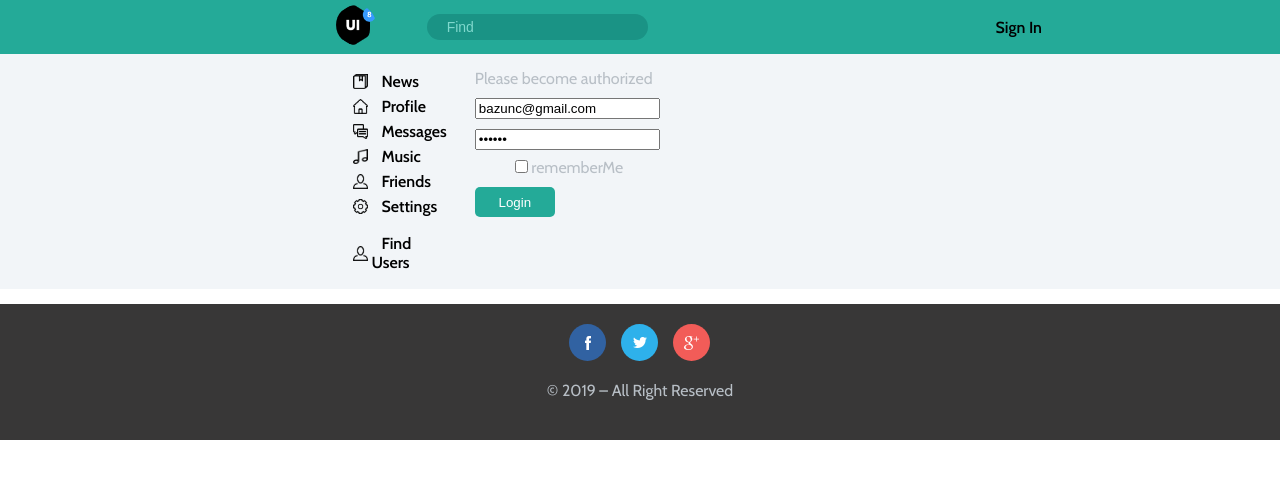
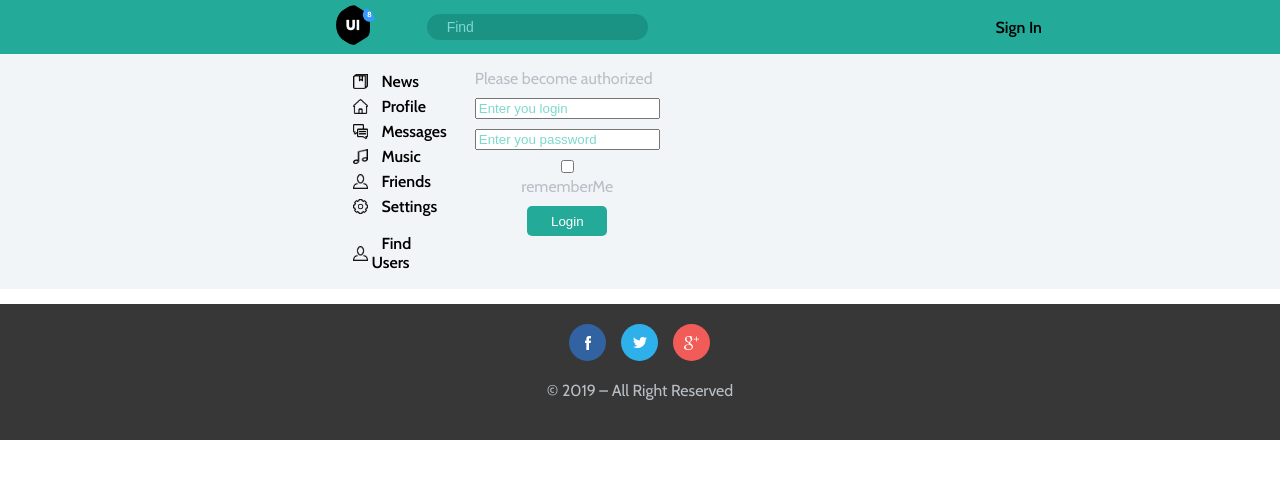
Before and after one commit to abazunts/react, a React (Create React App) app: page /login in a window 1280 px wide. Shown: the top 478 px of the page. Built offline with nearby package versions, Linux system fonts and the light colour scheme; no server answers.

Commit message:
добавил redux-form на страничку логин

```diff
--- a/package.json
+++ b/package.json
@@ -12,6 +12,7 @@
     "react-router-dom": "^4.3.1",
     "react-scripts": "2.1.5",
     "redux": "^4.0.1",
+    "redux-form": "^8.2.3",
     "redux-thunk": "^2.3.0"
   },
   "scripts": {
--- a/src/Components/Login/Login.js
+++ b/src/Components/Login/Login.js
@@ -1,69 +1,29 @@
 import React from "react"
 import s from './login.module.css'
-import {statuses} from "../../DAL/statuses";
 import {Redirect} from "react-router-dom";
+import LoginForm from "./LoginForm";
+import {reduxForm} from "redux-form";
 
 let Login = (props) => {
-    let {email, password, captchaUrl, captchaText, message, status, captchaIsRequired, userId} = props.loginPage;
-    let {login,setChangeEmail,setChangePassword,setCaptchaText,setRememberMe, getCaptcha} = props;
+
+    let onSubmit = (value) => {
+
+    };
 
     if (props.isAuth) {
         return <Redirect to={'/profile'} />
     }
-    let onChangeEmail = (e) => {
-        setChangeEmail(e.target.value)
-    }
-    let onChangePassword = (e) => {
-        setChangePassword(e.target.value)
-    }
-
-    let onChangeCaptcha = (e) => {
-        setCaptchaText(e.target.value)
-    }
-
-    let onChangeRememberMe = (e) => {
-        setRememberMe(e.target.checked)
-    }
-
 
     return (
         <div className={s.login}>
             Please become authorized
-            <div className={s.input}>
-                <div className={s.inputName}>
-                    <input placeholder={'Enter you login'} onChange={onChangeEmail} value={email}/>
-                </div>
-                <div className={s.inputPassword}>
-                    <input placeholder={'Enter you password'} onChange={onChangePassword} type={'password'}
-                           value={password}/>
-                </div>
-                <div>
-                    <input type='checkbox' onChange={onChangeRememberMe}/>rememberMe
-                </div>
-                {captchaIsRequired &&
-                <div>
-                    <div>
-                        <img className={s.captcha} src={captchaUrl}/>
-                    </div>
-                    <div>
-                        <button onClick={() => getCaptcha()}>Update</button>
-                    </div>
-                    <div>
-                        <input type='text' onChange={onChangeCaptcha} value={captchaText}/>
-                    </div>
-                </div>
-                }
-            </div>
-            <div>
-                <button onClick={() => login()}
-                        disabled={status === statuses.IN_PROGRESS} className={s.buttonLogin}>Login
-                </button>
-            </div>
-            <div className={s.errorMessage}>
-                {message}
-            </div>
+            <LoginReduxForm {...props} onSubmit={onSubmit} />
         </div>
     )
-}
+};
+
+let LoginReduxForm = reduxForm({
+    form: 'login-form'
+})(LoginForm);
 
 export default Login;
--- /dev/null
+++ b/src/Components/Login/LoginForm.js
@@ -0,0 +1,83 @@
+import React from "react"
+import s from './login.module.css'
+import {statuses} from "../../DAL/statuses";
+import {Field} from "redux-form";
+
+let LoginForm = (props) => {
+    let {email, password, captchaUrl, captchaText, message, status, captchaIsRequired} = props.loginPage;
+    let {login, getCaptcha, setChangeEmail,setChangePassword,setCaptchaText,setRememberMe} = props;
+
+
+
+    let onChangeEmail = (e) => {
+        setChangeEmail(e.target.value)
+    }
+    let onChangePassword = (e) => {
+        setChangePassword(e.target.value)
+    }
+
+    let onChangeCaptcha = (e) => {
+        setCaptchaText(e.target.value)
+    }
+
+    let onChangeRememberMe = (e) => {
+        setRememberMe(e.target.checked)
+    }
+
+    return (
+        <form onSubmit={props.handleSubmit}>
+            <div className={s.input}>
+                <div className={s.inputName}>
+                    <Field component={Input} name='login' placeholder={'Enter you login'} onChange={onChangeEmail} value={email}
+                    validate={[fieldRequired]}
+                    />
+                </div>
+                <div className={s.inputPassword}>
+                    <Field component={Input} name='password' placeholder={'Enter you password'} onChange={onChangePassword} type={'password'}
+                           value={password}
+                    validate={[fieldRequired]}
+                    />
+                </div>
+                <div>
+                    <Field component={Input} name='rememberMe' type='checkbox' onChange={onChangeRememberMe}/>rememberMe
+                </div>
+                {captchaIsRequired &&
+                <div>
+                    <div>
+                        <img className={s.captcha} src={captchaUrl}/>
+                    </div>
+                    <div>
+                        <button onClick={() => getCaptcha()}>Update</button>
+                    </div>
+                    <div>
+                        <Field component={Input} name='captcha' type='text' onChange={onChangeCaptcha} value={captchaText}/>
+                    </div>
+                </div>
+                }
+            </div>
+            <div>
+                <button onClick={() => login()}
+                        disabled={status === statuses.IN_PROGRESS} className={s.buttonLogin}>Login
+                </button>
+            </div>
+            <div className={s.errorMessage}>
+                {message}
+            </div>
+        </form>
+    )
+};
+
+const Input = ({input, meta, ...props} ) => {
+    return <div>
+        { meta.touched && meta.invalid && <div style={{color: 'red' }}>{meta.error}</div>}
+        <input {...props} {...input}/>
+    </div>
+
+};
+
+let fieldRequired = (value) => {
+    if(!value) return "Field is Required"
+
+};
+
+export default LoginForm;
--- a/src/DAL/samuraiAPI.js
+++ b/src/DAL/samuraiAPI.js
@@ -33,7 +33,7 @@ const apiService = {
     },
 
     login(email, password, rememberMe, captcha) {
-        return samuraiAPI.post('auth/login', {email, password, rememberMe, captcha}).then(response => {
+        return samuraiAPI.post('auth/login', {email, password, captcha, rememberMe}).then(response => {
             return response.data;
         })
     },
--- a/src/redux/redux-store.js
+++ b/src/redux/redux-store.js
@@ -7,6 +7,7 @@ import usersReducer from "./users-reducer";
 import thunk from "redux-thunk";
 import loginReducer from "./login-reducer";
 import AuthReducer from "./auth-reducer";
+import {reducer as formReducer} from 'redux-form'
 
 let reducers = combineReducers({
     profilePage: profileReducer,
@@ -15,7 +16,8 @@ let reducers = combineReducers({
     newsPage: newsReducer,
     usersPage: usersReducer,
     loginPage: loginReducer,
-    auth: AuthReducer
+    auth: AuthReducer,
+    form: formReducer,
 });
 
 let store = createStore(reducers,applyMiddleware(thunk));
```
Also changed, not shown: 1 other file (tests, documents, lock files or other folders).
